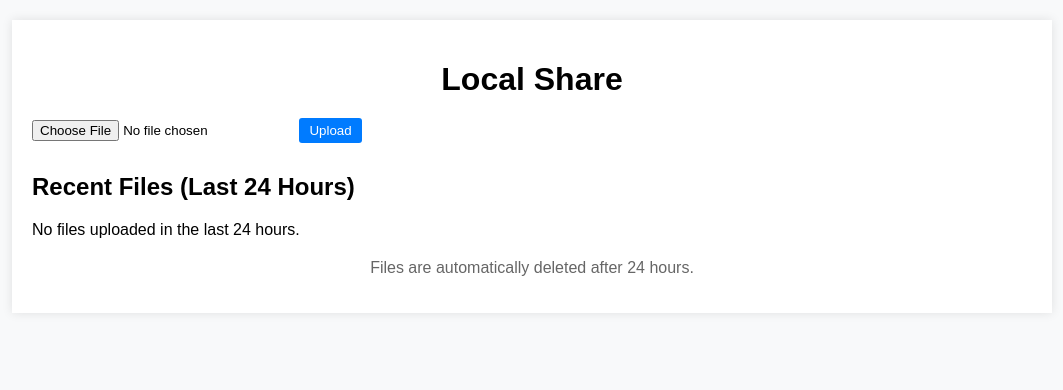
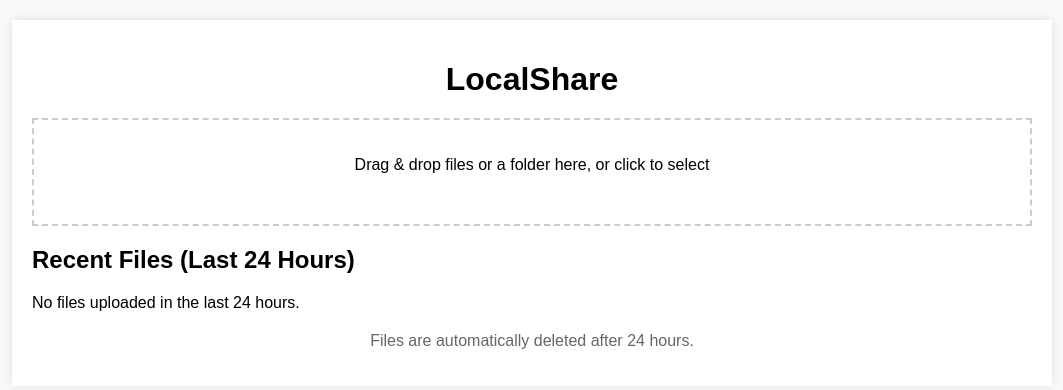
Before and after one commit to Hexanol777/LocalShare, a Flask app: page / in a window 1280 px wide. Shown: the top 390 px of the page, without its empty margins (108-1171 px from the left). Run offline with Flask 3, Linux system fonts and the light colour scheme.

Commit message:
updated ui according to new upload.py modificatoins

```diff
--- a/templates/index.html
+++ b/templates/index.html
@@ -2,16 +2,19 @@
 <html lang="en">
 <head>
     <meta charset="UTF-8">
-    <title>Local Share</title>
+    <title>LocalShare</title>
     <link rel="stylesheet" href="{{ url_for('static', filename='style.css') }}">
 </head>
 <body>
     <div class="container">
-        <h1>Local Share</h1>
-        <form id="upload-form" method="POST" action="/upload" enctype="multipart/form-data">
-            <input type="file" name="file">
-            <button type="submit">Upload</button>
-        </form>
+        <h1>LocalShare</h1>
+        <!-- Drag-and-Drop Area -->
+        <div id="drop-area" style="border: 2px dashed #ccc; padding: 20px; text-align: center; margin-bottom: 20px;">
+            <p>Drag & drop files or a folder here, or click to select</p>
+            <form id="upload-form" method="POST" action="/upload" enctype="multipart/form-data">
+                <input type="file" name="file" multiple webkitdirectory directory id="file-input" style="display: none;">
+            </form>
+        </div>
         <progress id="progress-bar" value="0" max="100" style="width: 100%; display: none;"></progress>
         <p id="upload-info" style="display: none;">
             Speed: <span id="upload-speed">0 MB/s</span><br>
@@ -54,41 +57,83 @@
         </footer>
     </div>
     <script>
-        document.getElementById('upload-form').addEventListener('submit', function(e) {
+        const dropArea = document.getElementById('drop-area');
+        const fileInput = document.getElementById('file-input');
+        const uploadForm = document.getElementById('upload-form');
+
+        // Prevent default drag behaviors
+        ['dragenter', 'dragover', 'dragleave', 'drop'].forEach(eventName => {
+            dropArea.addEventListener(eventName, preventDefaults, false);
+            document.body.addEventListener(eventName, preventDefaults, false);
+        });
+
+        function preventDefaults(e) {
             e.preventDefault();
-            var form = this;
-            var fileInput = form.querySelector('input[type="file"]');
-            var file = fileInput.files[0];
-            if (!file) return;
+            e.stopPropagation();
+        }
 
-            var xhr = new XMLHttpRequest();
-            xhr.open('POST', form.action, true);
+        // Highlight drop area
+        ['dragenter', 'dragover'].forEach(eventName => {
+            dropArea.addEventListener(eventName, () => dropArea.style.borderColor = '#007bff', false);
+        });
+        ['dragleave', 'drop'].forEach(eventName => {
+            dropArea.addEventListener(eventName, () => dropArea.style.borderColor = '#ccc', false);
+        });
 
-            var progressBar = document.getElementById('progress-bar');
-            var uploadInfo = document.getElementById('upload-info');
-            var speedElem = document.getElementById('upload-speed');
-            var timeElem = document.getElementById('estimated-time');
+        // Handle drop
+        dropArea.addEventListener('drop', handleDrop, false);
+
+        function handleDrop(e) {
+            const dt = e.dataTransfer;
+            const files = dt.files;
+            if (files.length > 0) {
+                fileInput.files = files;
+                startUpload(); // Directly start AJAX upload without form submit
+            }
+        }
+
+        // Click to open file picker
+        dropArea.addEventListener('click', () => fileInput.click());
+
+        // Start upload function (shared for drop and picker)
+        function startUpload() {
+            const files = fileInput.files;
+            if (files.length === 0) return;
+
+            const xhr = new XMLHttpRequest();
+            xhr.open('POST', '/upload', true);
+
+            const progressBar = document.getElementById('progress-bar');
+            const uploadInfo = document.getElementById('upload-info');
+            const speedElem = document.getElementById('upload-speed');
+            const timeElem = document.getElementById('estimated-time');
 
             progressBar.style.display = 'block';
             uploadInfo.style.display = 'block';
+            progressBar.value = 0;
+            speedElem.textContent = '0 MB/s';
+            timeElem.textContent = 'Calculating...';
 
-            var startTime = Date.now();
+            let lastLoaded = 0;
+            let lastTime = Date.now();
 
             xhr.upload.onprogress = function(event) {
                 if (event.lengthComputable) {
-                    var percent = (event.loaded / event.total) * 100;
-                    progressBar.value = percent;
+                    const currentTime = Date.now();
+                    const timeDiff = (currentTime - lastTime) / 1000 || 0.001;
+                    const loadedDiff = event.loaded - lastLoaded;
 
-                    var currentTime = Date.now();
-                    var elapsed = (currentTime - startTime) / 1000; // seconds
-                    if (elapsed > 0) {
-                        var speed = event.loaded / elapsed; // bytes per second
-                        var remainingBytes = event.total - event.loaded;
-                        var estimatedTime = speed > 0 ? remainingBytes / speed : 0; // seconds
+                    const speed = loadedDiff / timeDiff / 1024 / 1024; // MB/s
+                    speedElem.textContent = speed.toFixed(2) + ' MB/s';
 
-                        speedElem.textContent = (speed / 1024 / 1024).toFixed(2) + ' MB/s';
-                        timeElem.textContent = estimatedTime.toFixed(0) + ' seconds';
-                    }
+                    progressBar.value = (event.loaded / event.total) * 100;
+
+                    const remaining = event.total - event.loaded;
+                    const eta = speed > 0 ? remaining / (speed * 1024 * 1024) : 0;
+                    timeElem.textContent = eta.toFixed(0) + ' seconds';
+
+                    lastLoaded = event.loaded;
+                    lastTime = currentTime;
                 }
             };
 
@@ -96,7 +141,7 @@
                 if (xhr.status === 200) {
                     location.reload();
                 } else {
-                    alert('Upload failed');
+                    alert('Upload failed: ' + xhr.status);
                     progressBar.style.display = 'none';
                     uploadInfo.style.display = 'none';
                 }
@@ -108,9 +153,19 @@
                 uploadInfo.style.display = 'none';
             };
 
-            var formData = new FormData(form);
+            const formData = new FormData();
+            for (let i = 0; i < files.length; i++) {
+                const file = files[i];
+                // Use webkitRelativePath for folder structure, fallback to name
+                const path = file.webkitRelativePath || file.name;
+                formData.append('file', file, path);
+            }
+
             xhr.send(formData);
-        });
+        }
+
+        // Also handle when user selects via picker
+        fileInput.addEventListener('change', startUpload);
 
         // Truncate long file names
         document.querySelectorAll('.filename').forEach(function(element) {
@@ -118,7 +173,7 @@
             if (text.length > 30) {
                 var start = text.slice(0, 15);
                 var extIndex = text.lastIndexOf('.');
-                var end = text.slice(extIndex - 10, extIndex) + text.slice(extIndex);
+                var end = text.slice(extIndex - 10 < 0 ? 0 : extIndex - 10);
                 element.textContent = start + '.....' + end;
             }
         });
```
